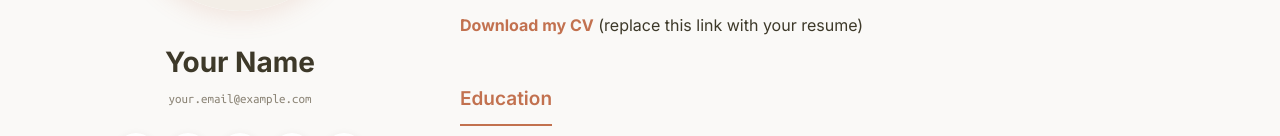
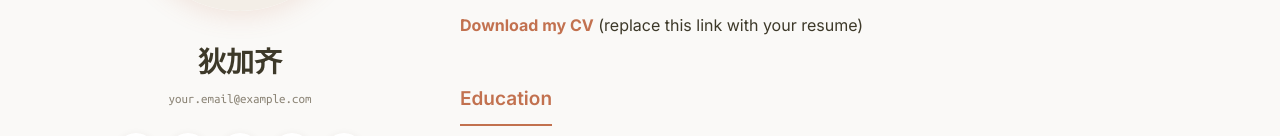
Before and after one commit to deyidi2004-ship-it/wnagye, a plain HTML site: page index.html in a window 1280 px wide. Shown: the part 329-465 px from the top of the page. Drawn offline with Linux system fonts and the light colour scheme; some icons are missing.

Commit message:
Update index.html

```diff
--- a/index.html
+++ b/index.html
@@ -4,7 +4,7 @@
   <meta charset="UTF-8">
   <meta http-equiv="X-UA-Compatible" content="IE=edge">
   <meta name="viewport" content="width=device-width, initial-scale=1">
-  <title>Your Name - Homepage</title>
+  <title>狄加齐 - Homepage</title>
   <meta name="description" content="A minimal academic homepage template for researchers, students, and creators.">
   <meta name="keywords" content="academic homepage, personal website, portfolio, researcher, student">
   <link rel="icon" href="assets/img/favicon.svg" type="image/svg+xml">
@@ -40,7 +40,7 @@
           <img src="assets/img/avatar.svg" alt="Profile avatar">
         </a>
 
-        <h1 class="site-name">Your Name</h1>
+        <h1 class="site-name">狄加齐</h1>
         <p class="site-email">your.email@example.com</p>
 
         <div class="social-icons">
```
